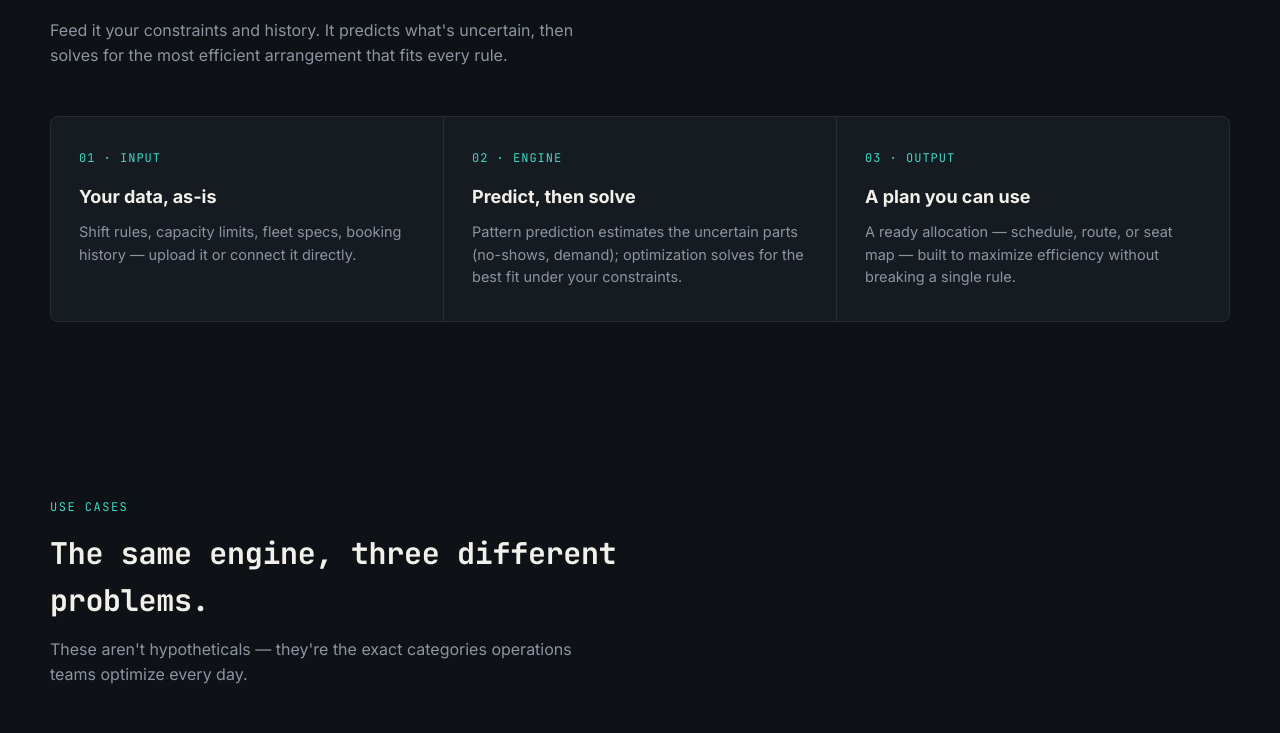
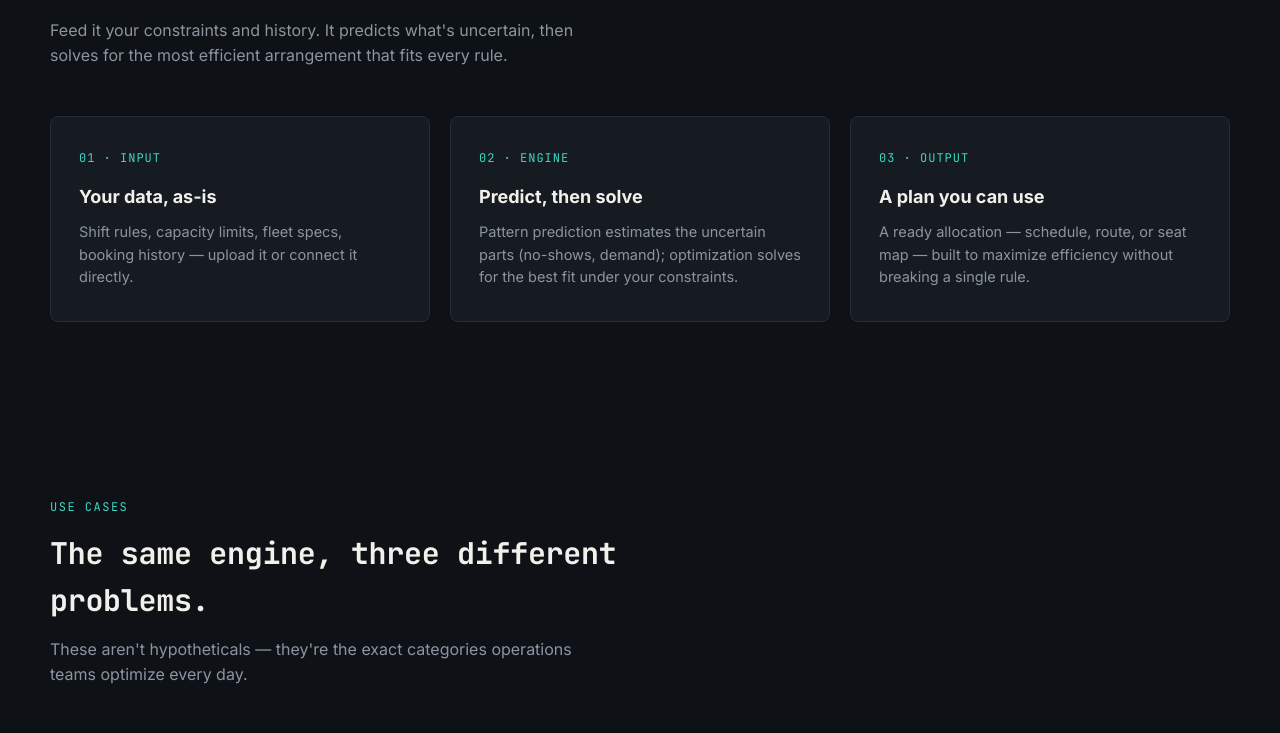
Before and after one commit to Chirath7/allocate-landing, a React (Vite) app: page / in a window 1280 px wide. Shown: the part 2176-2909 px from the top of the page. Built offline with nearby package versions, Linux system fonts and the light colour scheme.

Commit message:
edit cards and hover

```diff
--- a/src/components/HowItWorks.jsx
+++ b/src/components/HowItWorks.jsx
@@ -20,17 +20,13 @@ export default function HowItWorks() {
 
       <div
         style={{
-          display: "grid",
-          gridTemplateColumns: "1fr 1fr 1fr",
-          gap: 1,
-          background: "var(--line)",
-          border: "1px solid var(--line)",
-          borderRadius: 8,
-          overflow: "hidden",
-        }}
+        display: "grid",
+        gridTemplateColumns: "1fr 1fr 1fr",
+        gap: 20,
+      }}
       >
         {STEPS.map(([step, title, body]) => (
-          <div key={step} style={{ background: "var(--panel)", padding: "32px 28px" }}>
+          <div key={step} className="hover-card" style={{ background: "var(--panel)", padding: "32px 28px", border: "1px solid var(--line)", borderRadius: 8 }}>
             <div className="mono" style={{ fontSize: 12, color: "var(--cyan)", letterSpacing: 1, marginBottom: 16 }}>
               {step}
             </div>
--- a/src/components/Products.jsx
+++ b/src/components/Products.jsx
@@ -19,7 +19,7 @@ export default function Products() {
 
       <div style={{ display: "grid", gridTemplateColumns: "repeat(3,1fr)", gap: 20 }}>
         {PRODUCTS.map(([name, tag, desc]) => (
-          <div key={name} style={{ background: "var(--panel)", border: "1px solid var(--line)", borderRadius: 8, padding: 28 }}>
+          <div key={name} className="hover-card" style={{ background: "var(--panel)", border: "1px solid var(--line)", borderRadius: 8, padding: 28 }}>
             <h3 style={{ fontSize: 18, fontWeight: 700, marginBottom: 6 }}>{name}</h3>
             <div className="mono" style={{ fontSize: 12, color: "var(--cyan)", letterSpacing: 0.4, marginBottom: 16 }}>
               {tag}
--- a/src/components/UseCases.jsx
+++ b/src/components/UseCases.jsx
@@ -19,7 +19,7 @@ export default function UseCases() {
 
       <div style={{ display: "grid", gridTemplateColumns: "repeat(3,1fr)", gap: 20 }}>
         {CASES.map(([tag, title, body]) => (
-          <div key={title} style={{ background: "var(--panel)", border: "1px solid var(--line)", borderRadius: 8, padding: 28 }}>
+          <div key={title} className="hover-card" style={{ background: "var(--panel)", border: "1px solid var(--line)", borderRadius: 8, padding: 28 }}>
             <div
               className="mono"
               style={{
--- a/src/components/ValueGrid.jsx
+++ b/src/components/ValueGrid.jsx
@@ -3,7 +3,6 @@ import TrustReasoningDiagram from "./TrustReasoningDiagram";
 
 const VALUES = [
   ["~30%", "Estimated reduction in idle capacity"],
-  ["Minutes", "Plans generated, not hours of manual work"],
   ["↑ Use", "Get more out of what you already have"],
   ["→ Data", "Decisions grounded in real patterns"],
 ];
@@ -22,18 +21,14 @@ export default function ValueGrid() {
       </div>
 
       <div
-        style={{
-          display: "grid",
-          gridTemplateColumns: "repeat(4,1fr)",
-          gap: 1,
-          background: "var(--line)",
-          border: "1px solid var(--line)",
-          borderRadius: 8,
-          overflow: "hidden",
-        }}
+          style={{
+            display: "grid",
+            gridTemplateColumns: "1fr 1fr 1fr",
+            gap: 20,
+          }}
       >
         {VALUES.map(([num, label]) => (
-          <div key={num} style={{ background: "var(--panel)", padding: "28px 24px" }}>
+          <div key={num} className="hover-card" style={{ background: "var(--panel)", padding: "28px 24px", border: "1px solid var(--line)", borderRadius: 8 }}>
             <div className="mono" style={{ fontSize: 28, fontWeight: 700, color: "var(--amber)", marginBottom: 8 }}>
               {num}
             </div>
--- a/src/styles/globals.css
+++ b/src/styles/globals.css
@@ -53,3 +53,37 @@ a {
     transition-duration: 0.001ms !important;
   }
 }
+
+/* Shared card hover effect — used across Products, How It Works, Use Cases, Value Grid */
+.hover-card {
+  position: relative;
+  overflow: hidden;
+  transition: transform 0.35s cubic-bezier(.22,1,.36,1),
+              border-color 0.35s ease,
+              box-shadow 0.35s ease,
+              background 0.35s ease;
+}
+
+.hover-card::before {
+  content: "";
+  position: absolute;
+  top: 0;
+  left: 0;
+  width: 100%;
+  height: 3px;
+  background: linear-gradient(90deg, var(--amber), var(--cyan));
+  transform: scaleX(0);
+  transform-origin: right;
+  transition: transform 0.4s cubic-bezier(.22,1,.36,1);
+}
+
+.hover-card:hover {
+  transform: translateY(-6px);
+  border-color: var(--amber) !important;
+  box-shadow: 0 20px 40px rgba(255, 122, 69, 0.14);
+  background: var(--panel-2) !important;
+}
+
+.hover-card:hover::before {
+  transform: scaleX(1);
+}
```
